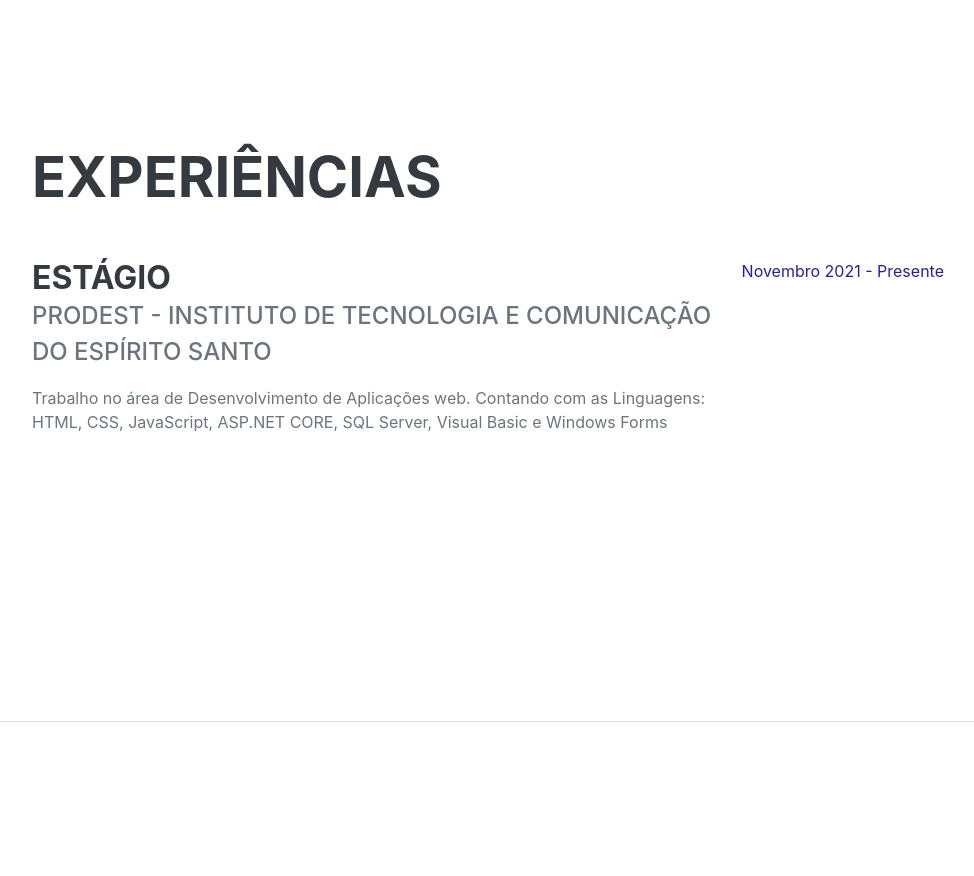
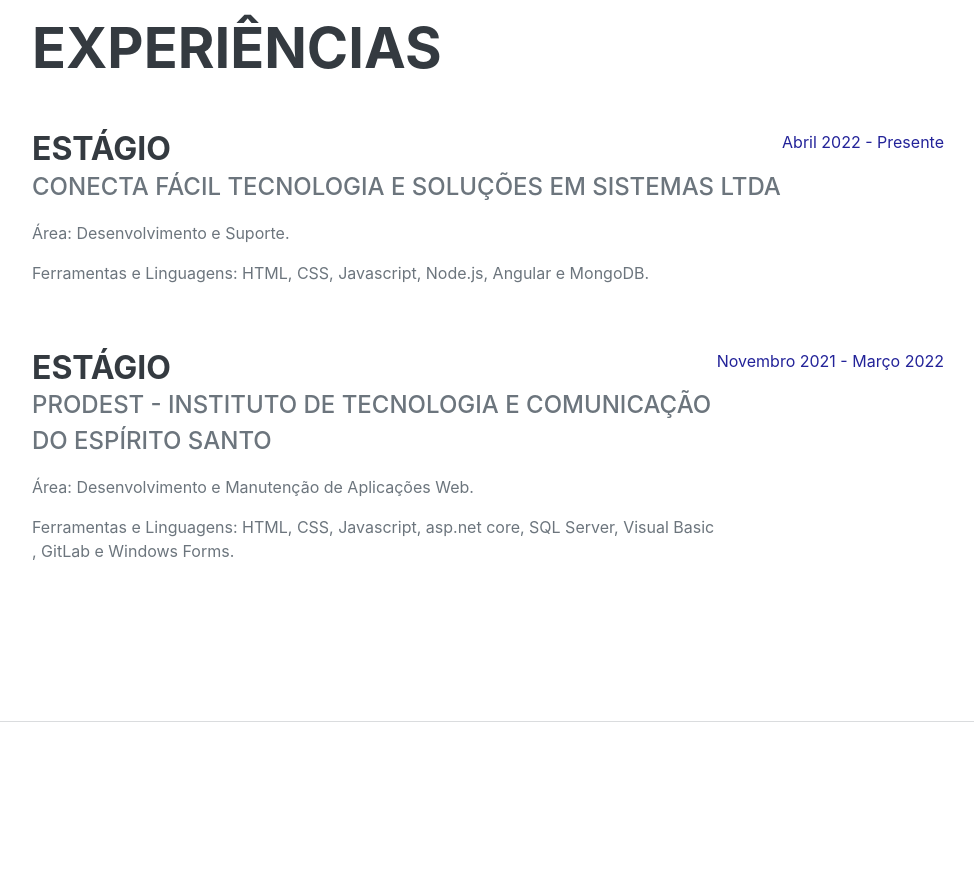
Before and after one commit to LuizFelipe027/LuizFelipe, a plain HTML site: page Repositório/Currículo/index_Curriculo.html in a window 1280 px wide. Shown: the part 880-1756 px from the top of the page, without its empty margins (288-1262 px from the left). Drawn offline with nearby package versions, Linux system fonts and the light colour scheme; a web font is replaced by a local one.

Commit message:
Update index_Curriculo.html

```diff
--- a/Repositório/Currículo/index_Curriculo.html
+++ b/Repositório/Currículo/index_Curriculo.html
@@ -68,10 +68,20 @@
                     <div class="d-flex flex-column flex-md-row justify-content-between mb-5">
                         <div class="flex-grow-1">
                             <h3 class="mb-0">Estágio</h3>
+                            <div class="subheading mb-3"> CONECTA FÁCIL TECNOLOGIA E SOLUÇÕES EM SISTEMAS LTDA</div>
+                            <p>Área: Desenvolvimento e Suporte.</p>
+                            <P>Ferramentas e Linguagens: HTML, CSS, Javascript, Node.js, Angular e MongoDB.</P>
+                        </div>
+                        <div class="flex-shrink-0"><span class="text-primary">Abril 2022 - Presente</span></div>
+                    </div>
+                    <div class="d-flex flex-column flex-md-row justify-content-between mb-5">
+                        <div class="flex-grow-1">
+                            <h3 class="mb-0">Estágio</h3>
                             <div class="subheading mb-3">Prodest - Instituto de Tecnologia e Comunicação do Espírito Santo</div>
-                            <p>Trabalho no área de Desenvolvimento de Aplicações web. Contando com as Linguagens: HTML, CSS, JavaScript, ASP.NET CORE, SQL Server, Visual Basic e Windows Forms</p>
+                            <p>Área: Desenvolvimento e Manutenção de Aplicações Web.</p>
+                            <P>Ferramentas e Linguagens: HTML, CSS, Javascript, asp.net core, SQL Server, Visual Basic , GitLab e Windows Forms.</P>
                         </div>
-                        <div class="flex-shrink-0"><span class="text-primary">Novembro 2021 - Presente</span></div>
+                        <div class="flex-shrink-0"><span class="text-primary">Novembro 2021 - Março 2022</span></div>
                     </div>
                 </div>
             </section>
```
